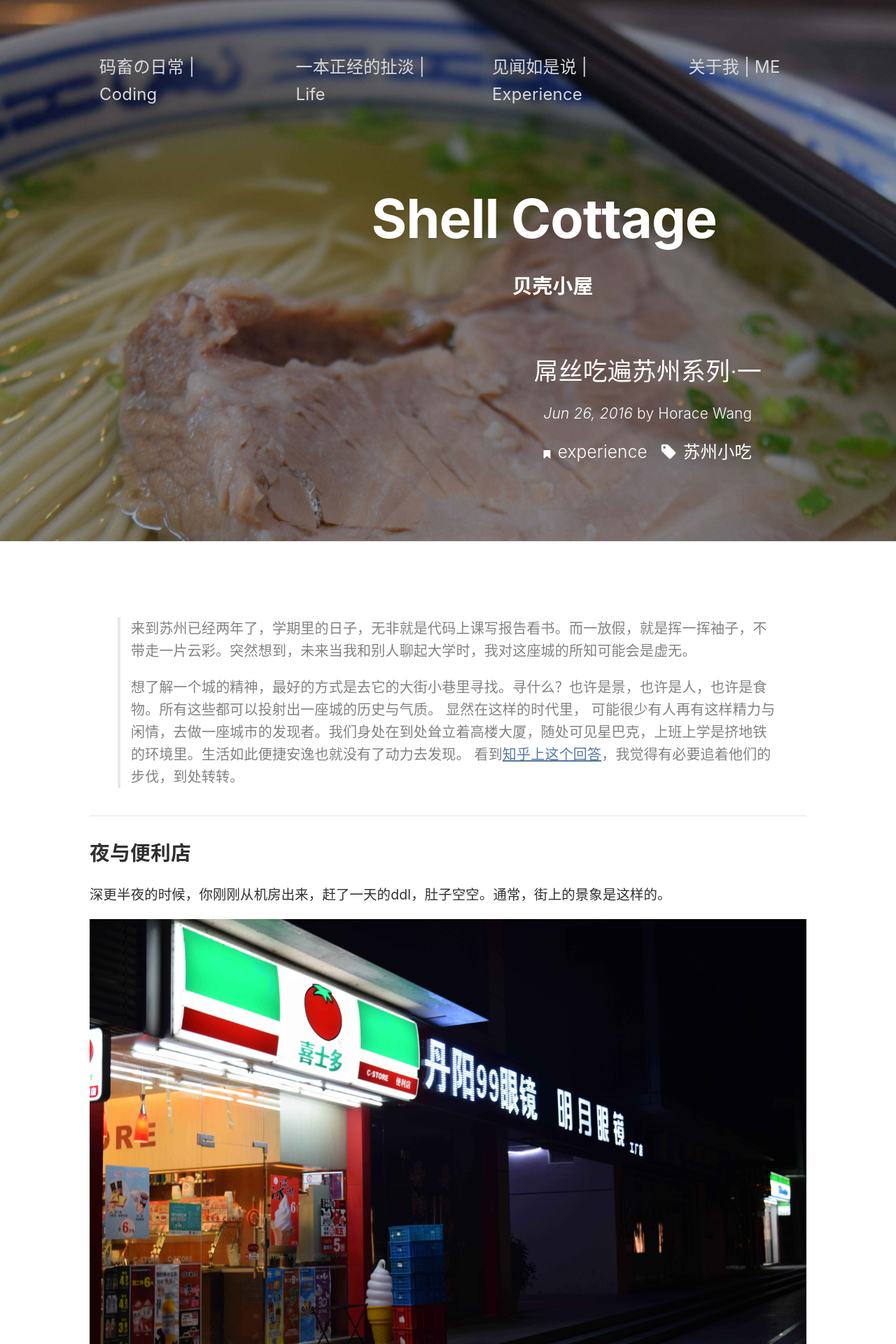
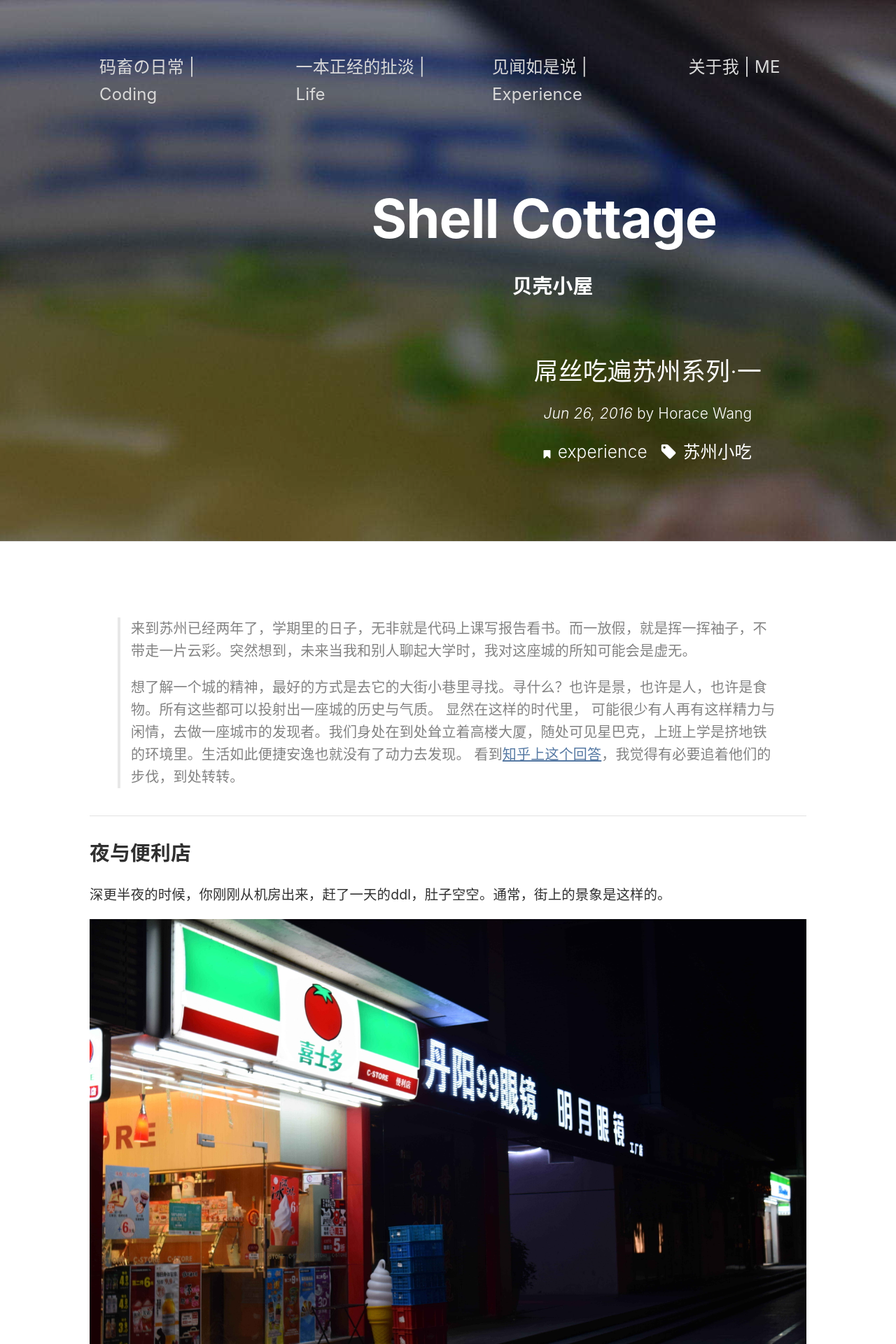
Before and after one commit to billweasley/billweasley.github.io, a Jekyll site: the page built from _posts/2016-06-26-foody-in-suzhou-part-one.md, in a window 1280 px wide. Shown: the top 1920 px of the page at 70% size. Built offline with Jekyll 4.4.1, drawn with Linux system fonts in a browser that asks for light colours; nearby versions of some CDN libraries; comment, search, counter and statistics services are not loaded; a style sheet for code colours, icons or effects is not loaded.

Commit message:
resposive bar attempts

```diff
--- a/_includes/header.html
+++ b/_includes/header.html
@@ -1,6 +1,6 @@
 
   {%if page.background%}
-  <header class="header" style="background: #00CED1 url('{{site.url}}{{page.background}}') no-repeat 50% 0px;background-size:200%">
+  <header class="header" style="background: #00CED1 url('{{site.url}}{{page.background}}') no-repeat 50% 0px">
   {%else%}
   <header class="header">
     {%endif%}
```
